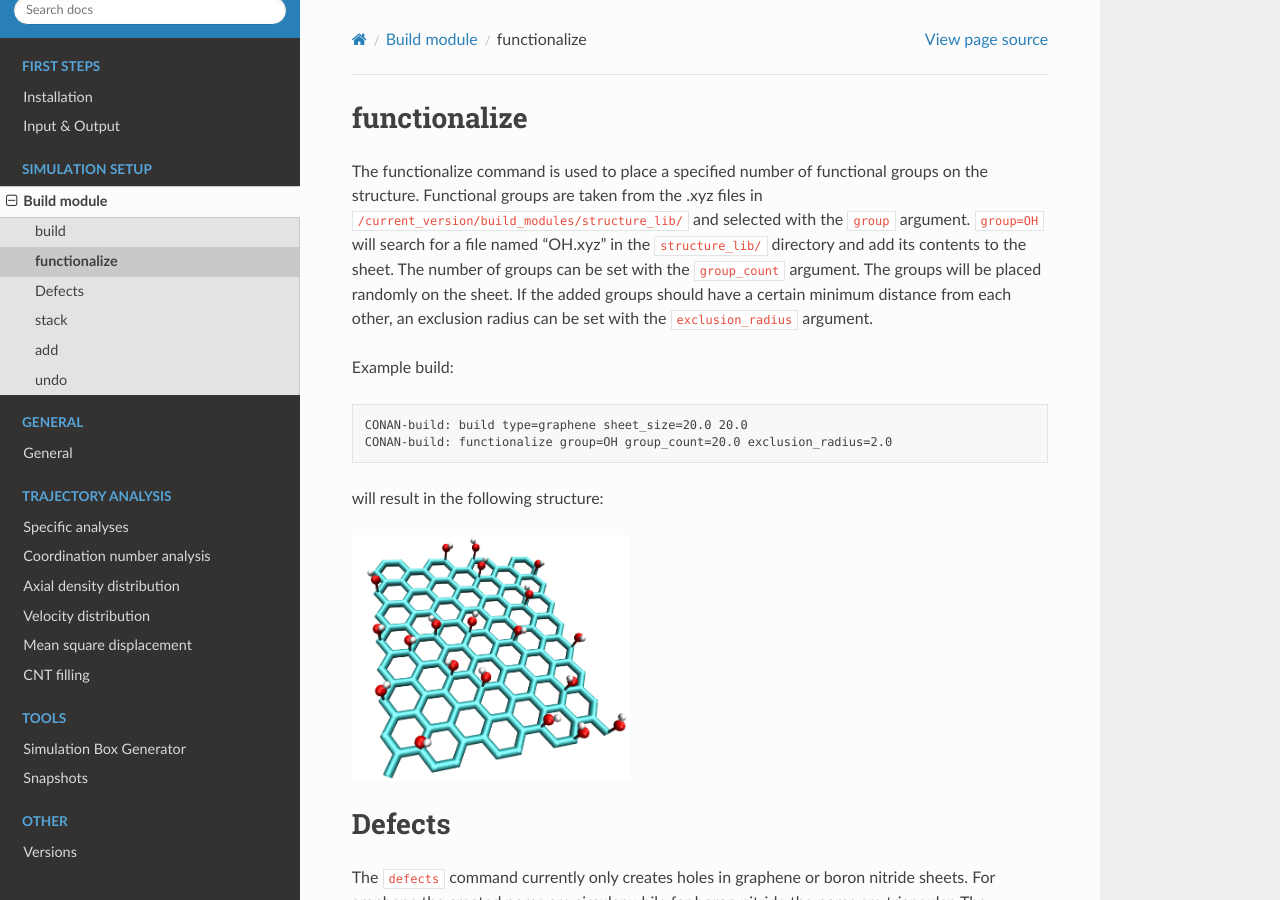
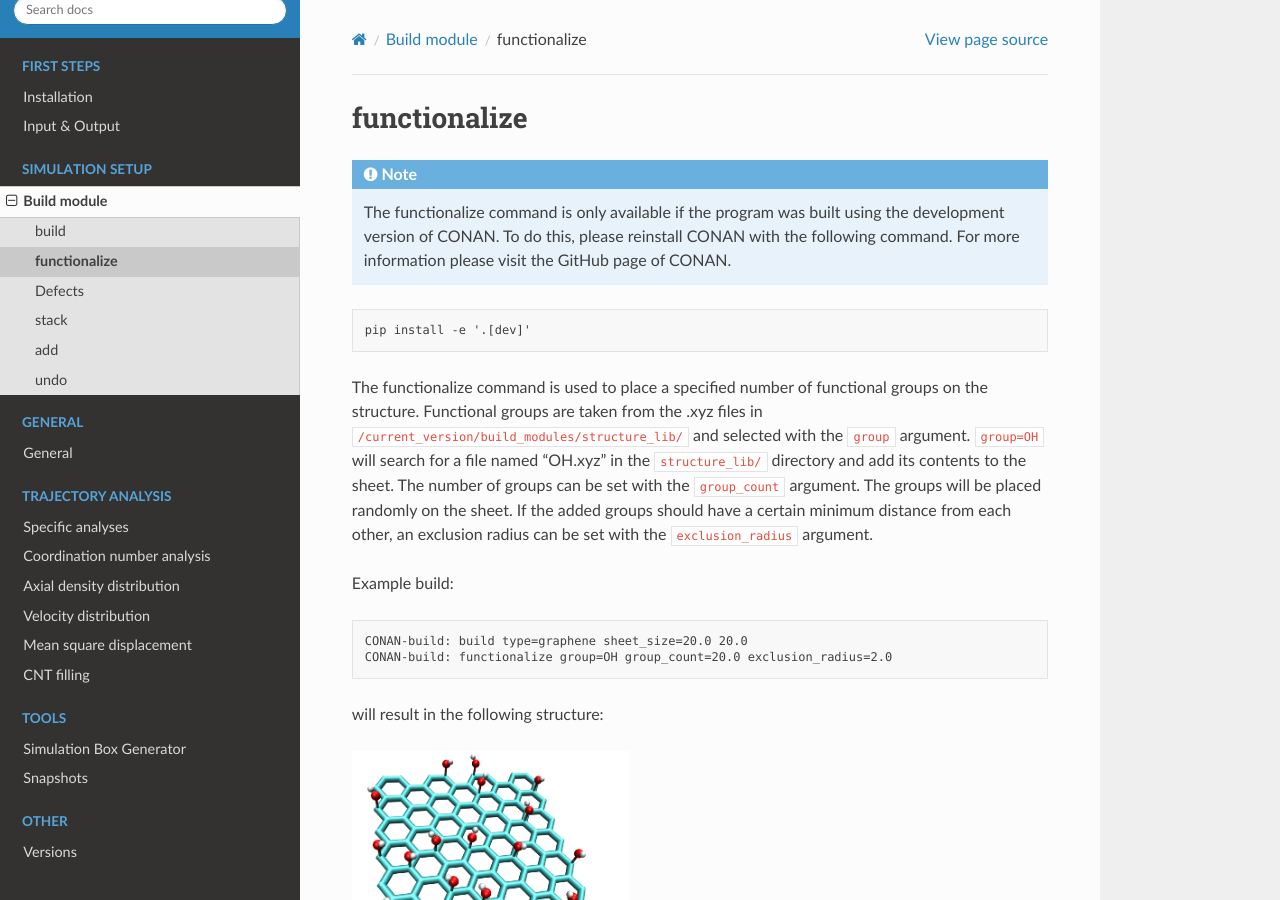
Before and after one commit to kirchners-manta/conan, a Sphinx documentation site: the page built from docs/source/simulation_setup/build_commands/functionalize_and_defects.rst, in a window 1280 px wide and 900 px high. Built offline with Sphinx 7.4.7 and the Read the Docs theme 3.1.0, drawn with Linux system fonts in a browser that asks for light colours.

Commit message:
add explanation to manual for functionalize build module

```diff
--- a/docs/source/simulation_setup/build_commands/functionalize_and_defects.rst
+++ b/docs/source/simulation_setup/build_commands/functionalize_and_defects.rst
@@ -1,5 +1,13 @@
 functionalize
 =============
+
+.. note::
+   The functionalize command is only available if the program was built using the development version of CONAN.
+   To do this, please reinstall CONAN with the following command. For more information please visit the GitHub page of CONAN.
+
+.. code-block:: none
+
+      pip install -e '.[dev]'
 
 The functionalize command is used to place a specified number of functional groups on the structure.
 Functional groups are taken from the .xyz files in ``/current_version/build_modules/structure_lib/`` and selected with the ``group`` argument.
```
Also changed, not shown: README.md (+1 -1 lines).
